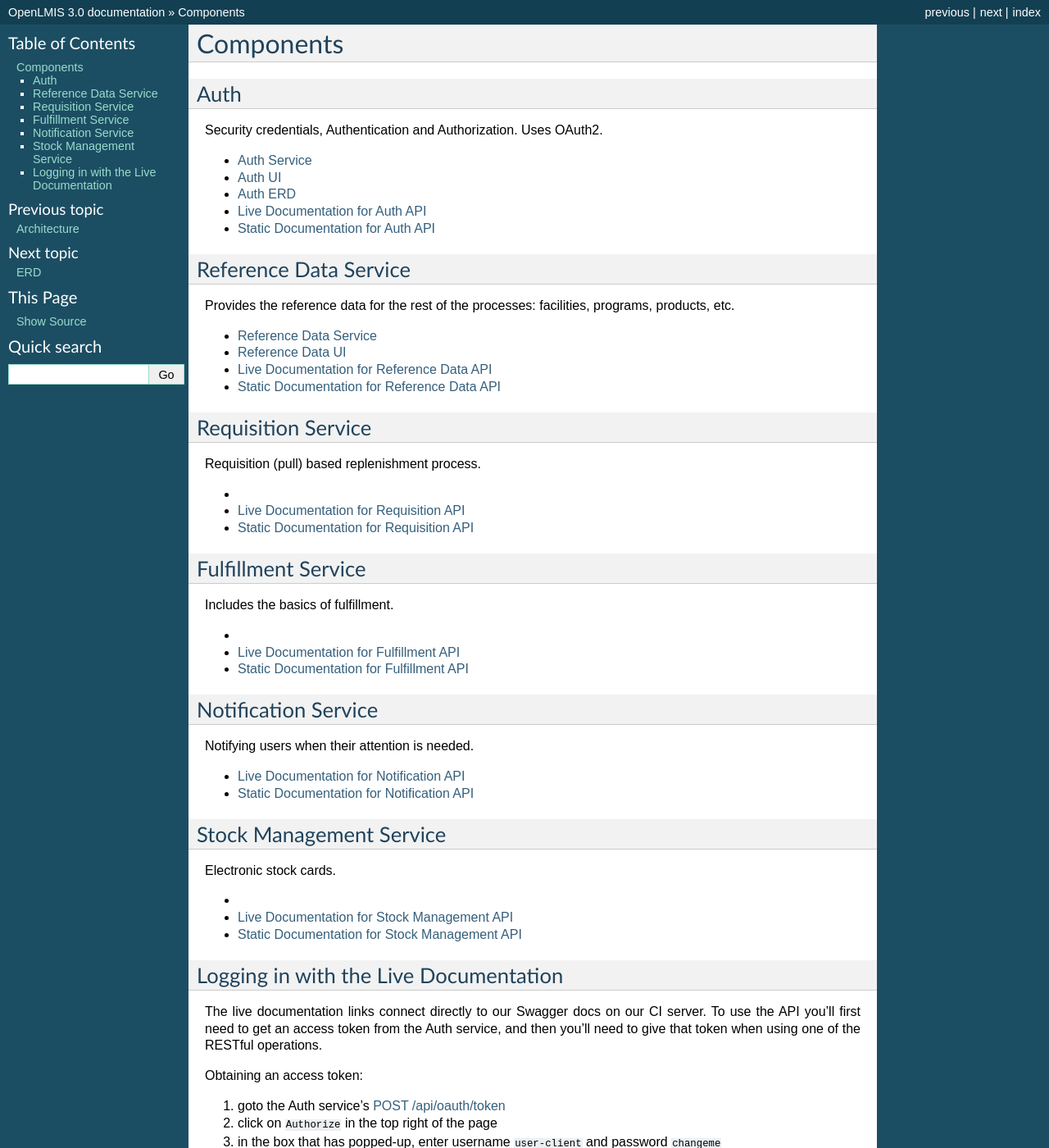
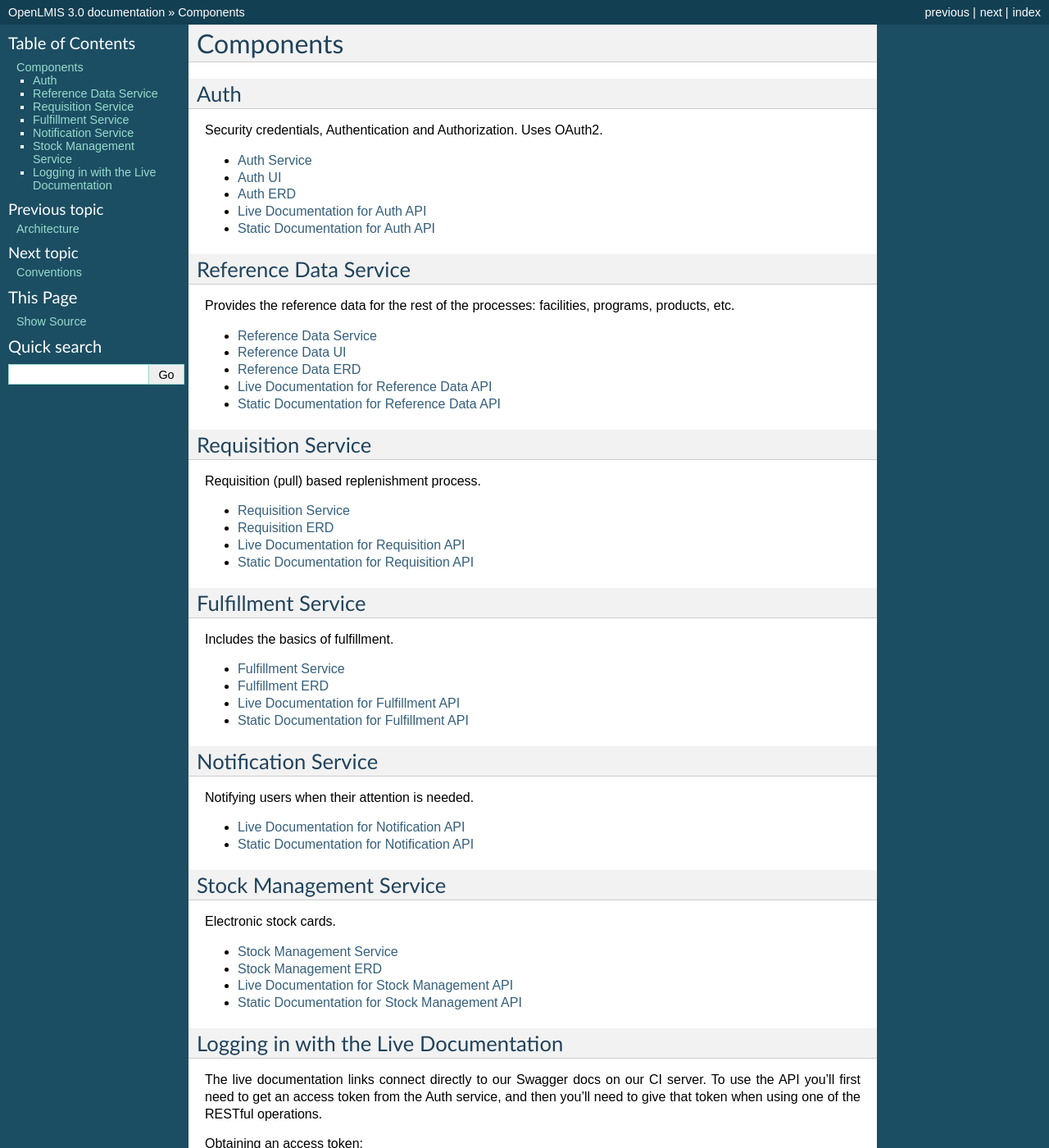
Before and after one commit to OpenLMIS/openlmis-ref-distro, a Sphinx documentation site: the page built from docs/source/components/index.rst, in a window 1280 px wide and 1400 px high. Shown: the whole window at 82% size. Built offline with Sphinx 7.4.7, drawn with Linux system fonts in a browser that asks for light colours; pages that are not in the unit, such as notebooks, are missing from menus.

Commit message:
Moved ERDs into components

```diff
--- a/docs/source/components/index.rst
+++ b/docs/source/components/index.rst
@@ -22,6 +22,7 @@
 
 - `Reference Data Service <referencedataService>`_
 - `Reference Data UI <https://github.com/OpenLMIS/openlmis-referencedata-ui>`_
+- `Reference Data ERD <erd-referencedata>`_
 - `Live Documentation for Reference Data API <http://test.openlmis.org/referencedata/docs/#/default>`_
 - `Static Documentation for Reference Data API <http://build.openlmis.org/job/OpenLMIS-referencedata-service/lastSuccessfulBuild/artifact/build/resources/main/api-definition.html>`_
 
@@ -31,7 +32,8 @@
 
 Requisition (pull) based replenishment process.
 
-- .. _requisitionService:
+- `Requisition Service <requisitionService>`_
+- `Requisition ERD <erd-requisition>`_
 - `Live Documentation for Requisition API <http://test.openlmis.org/requisition/docs/#/default>`_
 - `Static Documentation for Requisition API <http://build.openlmis.org/job/OpenLMIS-requisition-service/lastSuccessfulBuild/artifact/build/resources/main/api-definition.html>`_
 
@@ -41,7 +43,8 @@
 
 Includes the basics of fulfillment.
 
-- .. _fulfillmentService:
+- `Fulfillment Service <fulfillmentService>`_
+- `Fulfillment ERD <erd-fulfillment>`_
 - `Live Documentation for Fulfillment API <http://test.openlmis.org/fulfillment/docs/#/default>`_
 - `Static Documentation for Fulfillment API <http://build.openlmis.org/job/OpenLMIS-fulfillment-service/lastSuccessfulBuild/artifact/build/resources/main/api-definition.html>`_
 
@@ -60,7 +63,8 @@
 
 Electronic stock cards.
 
-- .. _stockmanagementService:
+- `Stock Management Service <stockmanagementService>`_
+- `Stock Management ERD <erd-stockmanagement>`_
 - `Live Documentation for Stock Management API <http://test.openlmis.org/stockmanagement/docs/#/default>`_
 - `Static Documentation for Stock Management API <http://build.openlmis.org/job/OpenLMIS-stockmanagement-service/lastSuccessfulBuild/artifact/build/resources/main/api-definition.html>`_
 
```
Also changed, not shown: docs/source/erd/index.rst (deleted, +0 -14 lines), docs/source/components/erd-auth.rst (renamed from docs/source/erd/erd-auth.rst), docs/source/components/erd-fulfillment.rst (renamed from docs/source/erd/erd-fulfillment.rst), docs/source/components/erd-referencedata.rst (renamed from docs/source/erd/erd-referencedata.rst), docs/source/components/erd-requisition.rst (renamed from docs/source/erd/erd-requisition.rst), docs/source/components/erd-stockmanagement.rst (renamed from docs/source/erd/erd-stockmanagement.rst).
